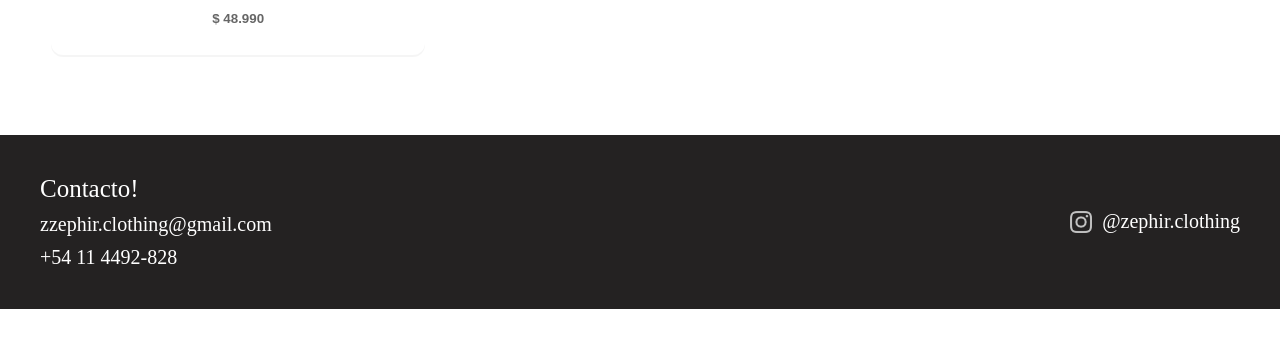
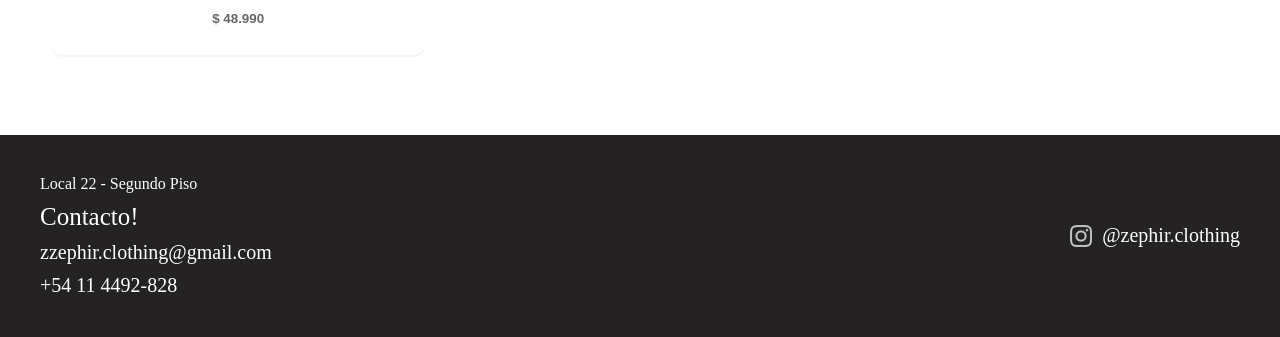
Before and after one commit to merruivalUADE/LocalComercial, a plain HTML site: page basicos.html in a window 1280 px wide. Shown: the part 1441-1778 px from the top of the page. Before the commit the page ends 1750 px from the top, so only its background shows below. Drawn offline with Linux system fonts and the light colour scheme.

Commit message:
Update basicos.html

```diff
--- a/basicos.html
+++ b/basicos.html
@@ -115,6 +115,7 @@
 </main>
 <footer>
     <ul>
+        <li>Local 22 - Segundo Piso</li>
         <li id="contacto"> Contacto!</li>
         <li><a href="mailto:zzephir.clothing@gmail.com">zzephir.clothing@gmail.com</a></li>
         <li><a href="https://wa.me/541144928428" target="_blank">+54 11 4492-828</a></li>
```
